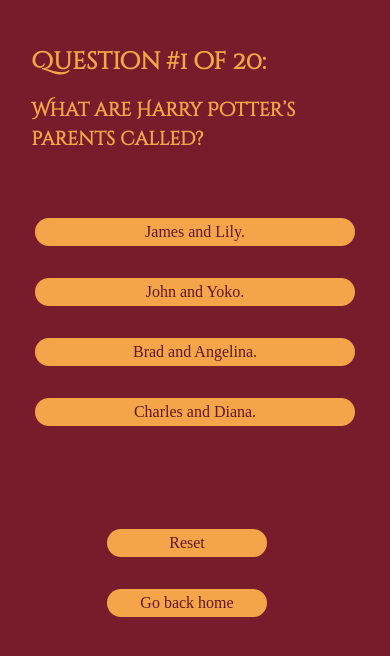
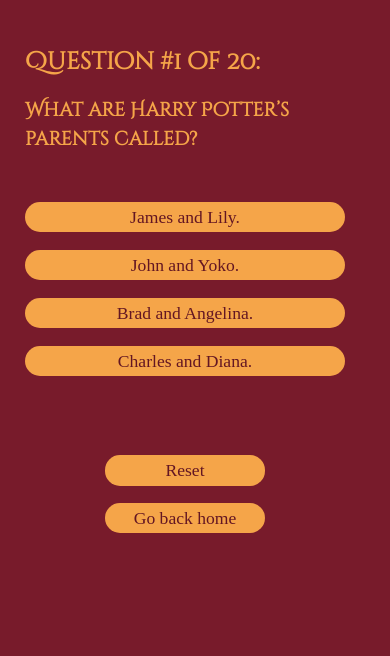
Before and after one commit to jalexandremoreira/harry-potter-quiz, a React (Create React App) app: page /quiz in a window 390 px wide. Shown: the top 656 px of the page. Built offline with nearby package versions, Linux system fonts and the light colour scheme; a web font is replaced by a local one.

Commit message:
fixed a number of style issues

```diff
--- a/src/components/displayQuestions.jsx
+++ b/src/components/displayQuestions.jsx
@@ -2,7 +2,6 @@
 
 import IndividualQuestions from "./individualQuestions";
 import { combinedQuestions } from "./combinedQuestions";
-import { Link } from "react-router-dom";
 
 class DisplayQuestions extends Component {
   state = {
--- a/src/components/loadingBar.jsx
+++ b/src/components/loadingBar.jsx
@@ -2,7 +2,7 @@
 
 const LoadingBar = (props) => {
   return (
-    <div id="quiz-load-bad-div">
+    <div className="quiz-load-bar-div">
       <div className={`loading-bar ${props.selectedId ? "complete" : ""}`}>
         {props.selectedId && "."}
       </div>
--- a/src/components/mapAnswers.jsx
+++ b/src/components/mapAnswers.jsx
@@ -6,9 +6,8 @@
     return (
       <React.Fragment>
         {question.answers.map((answer, index) => (
-          <span id="answers-span" key={index}>
-            {/* <i className="fas fa-bolt" style={{ marginRight: "-10px" }}></i> */}
           <div
+            key={index}
             className={`button ${!selectedId ? "default" : ""} ${
               answer.id === selectedId && answer.isCorrect ? "green" : ""
             } ${answer.id === selectedId && !answer.isCorrect ? "red" : ""}
@@ -26,8 +25,6 @@
           >
             {answer.answer}
           </div>
-            {/* <i className="fas fa-bolt" style={{ marginLeft: "2em" }}></i> */}
-          </span>
         ))}
       </React.Fragment>
     );
--- a/src/index.css
+++ b/src/index.css
@@ -5,22 +5,21 @@
   color: #f5a549;
 }
 
-div.custom-container {
-  margin-left: 35% !important;
-  margin-right: 35% !important;
+.custom-container {
+  width: 50%;
+  margin: auto;
 }
 
 @media screen and (min-width: 1921px) {
   div.custom-container {
-    margin-left: 38% !important;
-    margin-right: 38% !important;
+    width: 40%;
   }
 }
-
 @media screen and (max-width: 450px) {
   div.custom-container {
-    margin-left: 8% !important;
-    margin-right: 8% !important;
+    width: unset;
+    margin-left: 25px;
+    margin-right: 25px;
   }
 }
 
@@ -119,84 +118,56 @@
   }
 }
 
-div.answers-div {
+.answers-div {
+  justify-content: center;
   text-align: center;
+  width: 400px;
 }
 
 @media screen and (max-width: 450px) {
-  div.answers-div {
+  .answers-div {
+    width: 320px;
     margin-top: 3em;
-    text-align: center;
   }
 }
 
 @media screen and (max-width: 321px) {
-  div.answers-div {
+  .answers-div {
     margin-top: 1em;
-  }
-}
-
-div.quiz-load-bad-div {
-  text-align: center;
-  /* margin-top: 2em; */
-}
-
-div.loading-bar {
-  width: 0;
-  /* margin: auto; */
-  height: 28px;
-  transition: width 2s;
-  margin-top: 2em;
-  /* margin-left: 2em; */
-  border-radius: 15px;
-  /* padding-left: 0;
-  padding-right: 0; */
-}
-
-@media screen and (max-width: 768px) {
-  div.loading-bar {
-    margin-top: 1em;
-  }
-}
-
-div.loading-bar.complete {
-  /* margin: auto; */
-  text-align: center;
-  transition: width 1.5s;
-  width: 400px;
-  background-color: #f5a549;
-}
-
-@media screen and (max-width: 768px) {
-  div.loading-bar.complete {
-    text-align: center;
-    /* margin-left: 0; */
-    width: 400px;
-  }
-}
-
-@media screen and (max-width: 450px) {
-  div.loading-bar.complete {
-    /* margin-left: 10px; */
-    width: 320px;
-  }
-}
-
-@media screen and (max-width: 375px) {
-  div.loading-bar.complete {
-    /* margin-left: 0px; */
-  }
-}
-
-@media screen and (max-width: 321px) {
-  div.loading-bar.complete {
-    /* margin-left: 7px; */
     width: 250px;
   }
 }
 
-div.loading-bar.complete:hover {
+.quiz-load-bar-div {
+  text-align: center;
+  justify-content: center;
+  width: 100%;
+  margin: auto;
+}
+
+.loading-bar.complete {
+  text-align: center;
+  transition: width 1.5s;
+  width: 100%;
+  background-color: #f5a549;
+}
+
+.loading-bar.complete:hover {
   background-color: #f7c04b;
+}
+
+.loading-bar {
+  width: 0;
+  height: 28px;
+  transition: width 2s;
+  margin-top: 2em;
+  border-radius: 15px;
+}
+
+@media screen and (max-width: 768px) {
+  .loading-bar {
+    margin-top: 1em;
+  }
 }
 
 .button {
@@ -204,57 +175,13 @@
   font-size: 1.1em;
   font-family: "Baloo Thambi 2", cursive;
   font-weight: 500;
-  width: 400px;
+  width: 100%;
   padding: 2px 5px 2px 5px;
   text-align: center;
   margin-top: 1em;
   margin-bottom: 1em;
-  /* margin-left: 2em; */
   border-radius: 15px;
   transition: 350ms;
-  display: inline-block;
-}
-
-@media screen and (max-width: 780px) {
-  .button {
-    font-size: 1em;
-    width: 400px;
-    padding: 2px 5px 2px 5px;
-    text-align: center;
-    margin-top: 1em;
-    /* margin-left: 0; */
-    border-radius: 15px;
-    transition: 350ms;
-    display: inline-block;
-  }
-}
-
-@media screen and (max-width: 450px) {
-  .button {
-    font-size: 1em;
-    width: 320px;
-    padding: 2px 5px 2px 5px;
-    text-align: center;
-    margin-top: 1em;
-    margin-left: 0;
-    border-radius: 15px;
-    transition: 350ms;
-    display: inline-block;
-  }
-}
-
-@media screen and (max-width: 320px) {
-  .button {
-    font-size: 1em;
-    width: 250px;
-    padding: 2px 5px 2px 5px;
-    text-align: center;
-    margin-top: 0.7em;
-    margin-left: 0;
-    border-radius: 15px;
-    transition: 350ms;
-    display: inline-block;
-  }
 }
 
 .button:hover {
@@ -317,17 +244,18 @@
 .button.default.small {
   width: 160px;
   margin-right: 1em;
+  margin-left: 1em;
 }
 
 div#quiz-bottom-buttons {
   display: inline-block;
   margin-top: 2em;
+  justify-content: center;
 }
 
 @media screen and (max-width: 450px) {
   div#quiz-bottom-buttons {
-    display: block;
-    margin-top: 1.7em;
+    margin-top: 1em;
   }
 }
 
```
Lines whose indentation alone changed are shown as unchanged.
